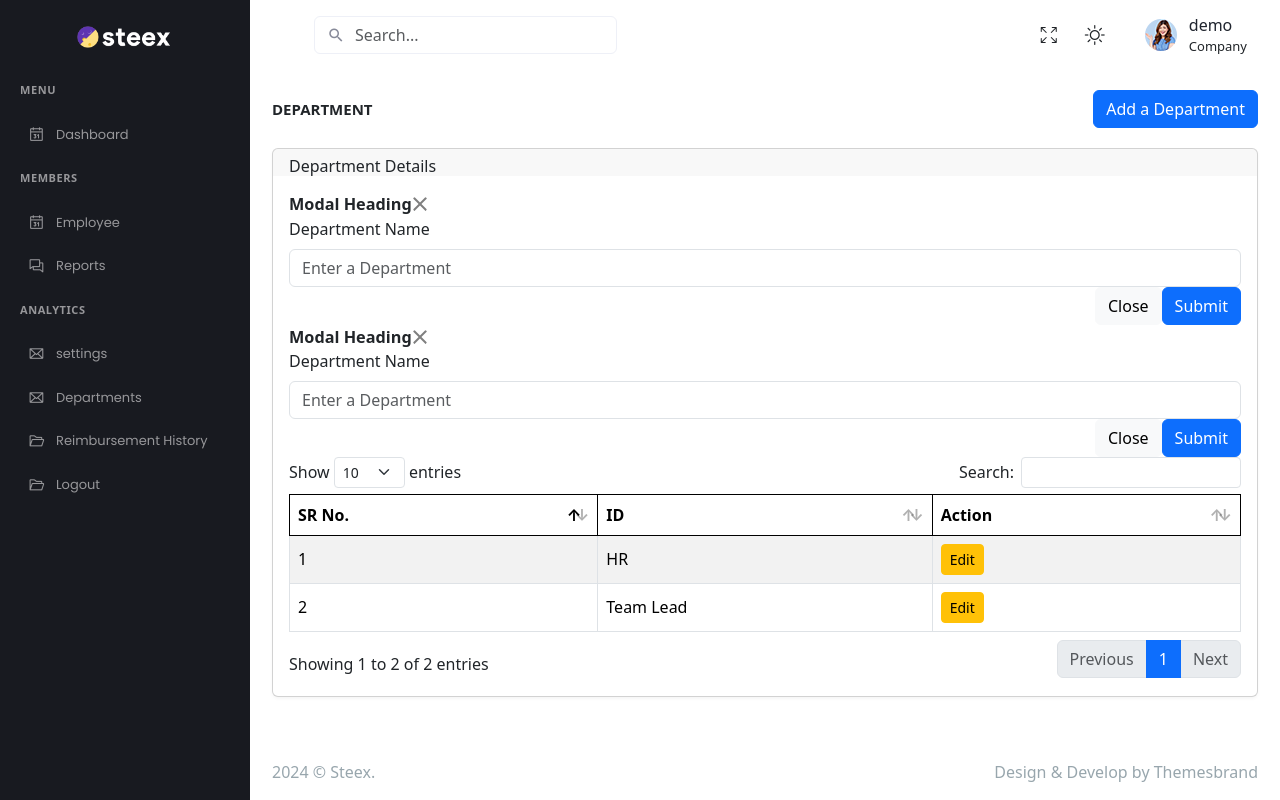
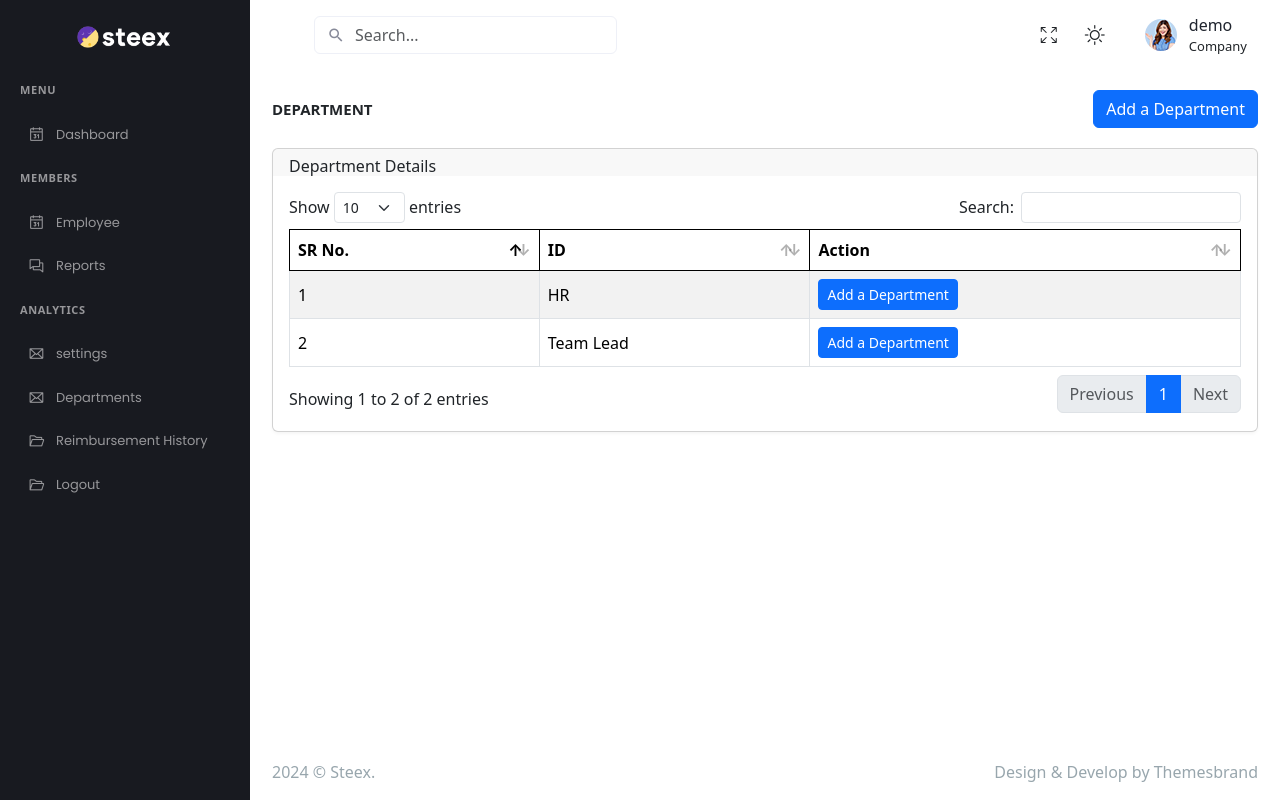
Before and after one commit to girishc24/bizmitt, a Django app: template company/templates/department.html in a window 1280 px wide. Run offline with Django 5.2, Linux system fonts and the light colour scheme; the template is opened without the code that fills it: values that come from a table or form of the project are taken from there, others are empty; data comes from the database, SQL or seed files in the repository; some libraries are stand-ins or nearby versions.

Commit message:
Working on Department page

```diff
--- a/company/templates/department.html
+++ b/company/templates/department.html
@@ -86,10 +86,10 @@
                                                 <tr>
                                                     <td>{{forloop.counter}}</td>
                                                     <td>{{x.department}}</td>
-                                                    <td><a href="" class="btn btn-warning btn-sm">Edit</a></td>
+                                                    <td> <button type="button" class="btn btn-primary btn-sm" data-bs-toggle="modal" data-bs-target="#myModal">Add a Department</button></td>
                                                 </tr>
 
-
+<div id="myModal" class="modal fade" tabindex="-1" aria-labelledby="myModalLabel" aria-hidden="true" style="display: none;">
                                                 <div class="modal-dialog">
             <div class="modal-content">
                     <div class="modal-header">
```
